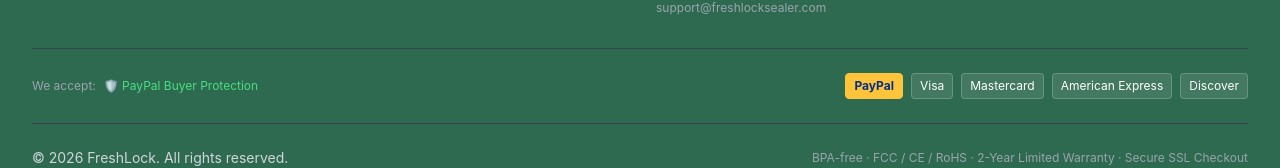
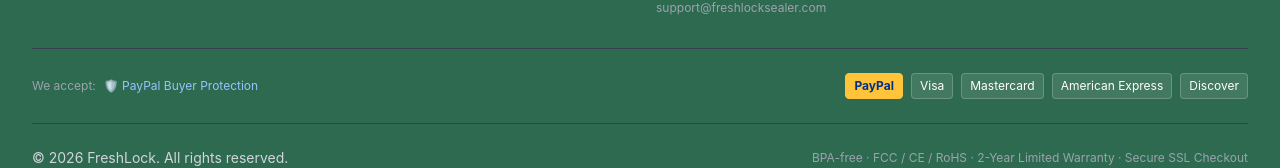
Before and after one commit to jasonyuan886/freshlock-store, a Next.js app: page / in a window 1280 px wide. Shown: the part 6584-6752 px from the top of the page. Built offline with nearby package versions, Linux system fonts and the light colour scheme.

Commit message:
fix: footer PayPal Buyer Protection text blue (brand accent) instead of green

```diff
--- a/components/Footer.tsx
+++ b/components/Footer.tsx
@@ -69,7 +69,7 @@ export default function Footer() {
           <div className="flex flex-col md:flex-row items-center justify-between gap-3">
             <div className="flex items-center gap-2">
               <p className="text-xs text-gray-400">We accept:</p>
-              <span className="text-xs text-green-400">🛡️ PayPal Buyer Protection</span>
+              <span className="text-xs text-blue-300">🛡️ PayPal Buyer Protection</span>
             </div>
             <div className="flex flex-wrap gap-2 justify-center">
               {paymentMethods.map((m) => (
```
